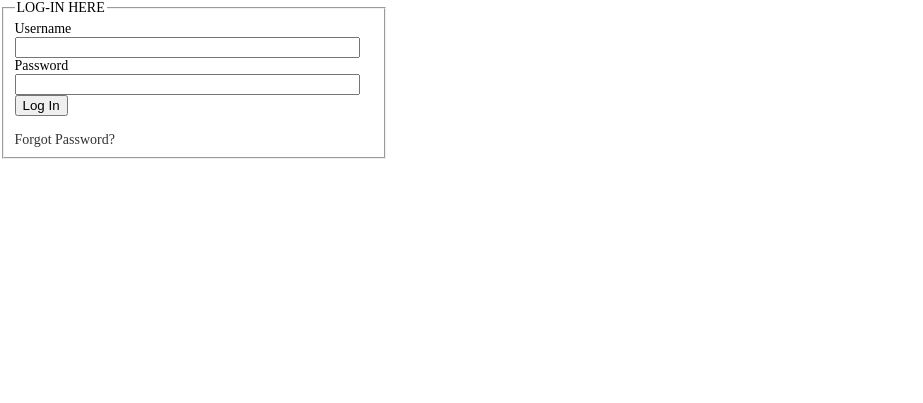
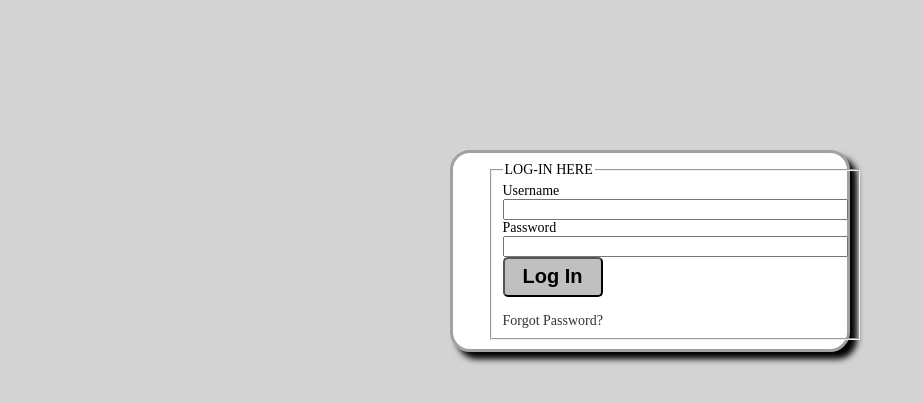
Before and after one commit to rsaraswati/Grab-it-Up, a PHP site: page /signin.php in a window 1280 px wide. Shown: the top 403 px of the page, without its empty margins (0-923 px from the left). Run offline with PHP 8.4, Linux system fonts and the light colour scheme.

Commit message:
modified default

```diff
--- a/styles/default.css
+++ b/styles/default.css
@@ -351,3 +351,30 @@ a:hover
 {
   color: #B9B9B9 !important;
 }
+/*-----------------------------------
+    Sign-in Page CSS
+-------------------------------------*/
+#signinbody
+{
+  background-color:#D3D3D3;
+}
+#signindiv{
+  margin-top:150px;
+  margin-bottom:150px;
+  margin-right:150px;
+  margin-left:450px;
+  border:3px solid #a1a1a1;
+  padding:9px 35px;
+  background:#FFFFFF;
+  width:400px;
+  border-radius:20px;
+  box-shadow: 7px 7px 6px;
+  }
+#submit{
+border-radius:5px;
+width:100px;
+height:40px;
+background:#C0C0C0;
+font-weight:bold;
+font-size:20px
+}
```
